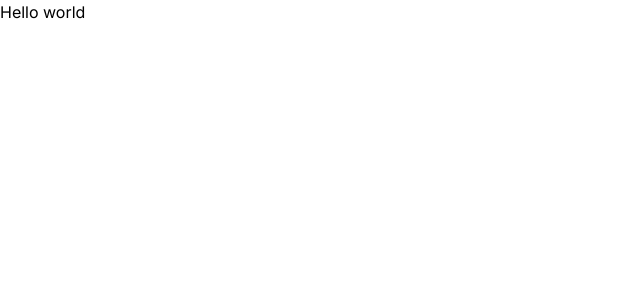
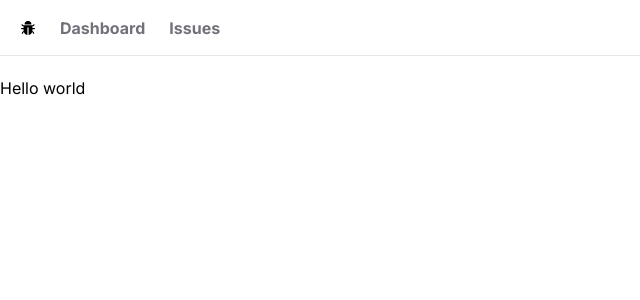
Before and after one commit to minhajul9/issue-tracker, a Next.js app: page / in a window 1280 px wide. Shown: the top 300 px of the page, without its empty margins (0-640 px from the left). Built offline with nearby package versions, Linux system fonts and the light colour scheme.

Commit message:
Build the navbar

```diff
--- /dev/null
+++ b/app/NavBar.tsx
@@ -0,0 +1,26 @@
+import Link from 'next/link'
+import React from 'react';
+import { AiFillBug } from "react-icons/ai";
+
+const NavBar = () => {
+
+    const links = [
+        {label: 'Dashboard', href:'/'},
+        {label: 'Issues', href:'/issues'},
+    ]
+
+    return (
+        <nav className='flex space-x-6 border-b mb-5 px-5 h-14 items-center'>
+            <Link href='/'><AiFillBug /></Link>
+            <ul className='flex space-x-6'>
+                {links.map(link => <Link
+                key={link.href}
+                className='text-zinc-500 font-bold hover:text-zinc-800 transition-colors'
+                href={link.href}>{link.label}</Link>)}
+
+            </ul>
+        </nav>
+    )
+}
+
+export default NavBar
--- a/app/layout.tsx
+++ b/app/layout.tsx
@@ -1,6 +1,7 @@
 import './globals.css'
 import type { Metadata } from 'next'
 import { Inter } from 'next/font/google'
+import NavBar from './NavBar'
 
 const inter = Inter({ subsets: ['latin'] })
 
@@ -16,7 +17,9 @@ export default function RootLayout({
 }) {
   return (
     <html lang="en">
-      <body className={inter.className}>{children}</body>
+      <body className={inter.className}>
+        <NavBar></NavBar>
+        {children}</body>
     </html>
   )
 }
--- a/package.json
+++ b/package.json
@@ -19,6 +19,7 @@
     "postcss": "8.4.32",
     "react": "18.2.0",
     "react-dom": "18.2.0",
+    "react-icons": "^4.12.0",
     "tailwindcss": "3.4.0",
     "typescript": "5.3.3"
   }
```
Also changed, not shown: 1 other file (tests, documents, lock files or other folders).
